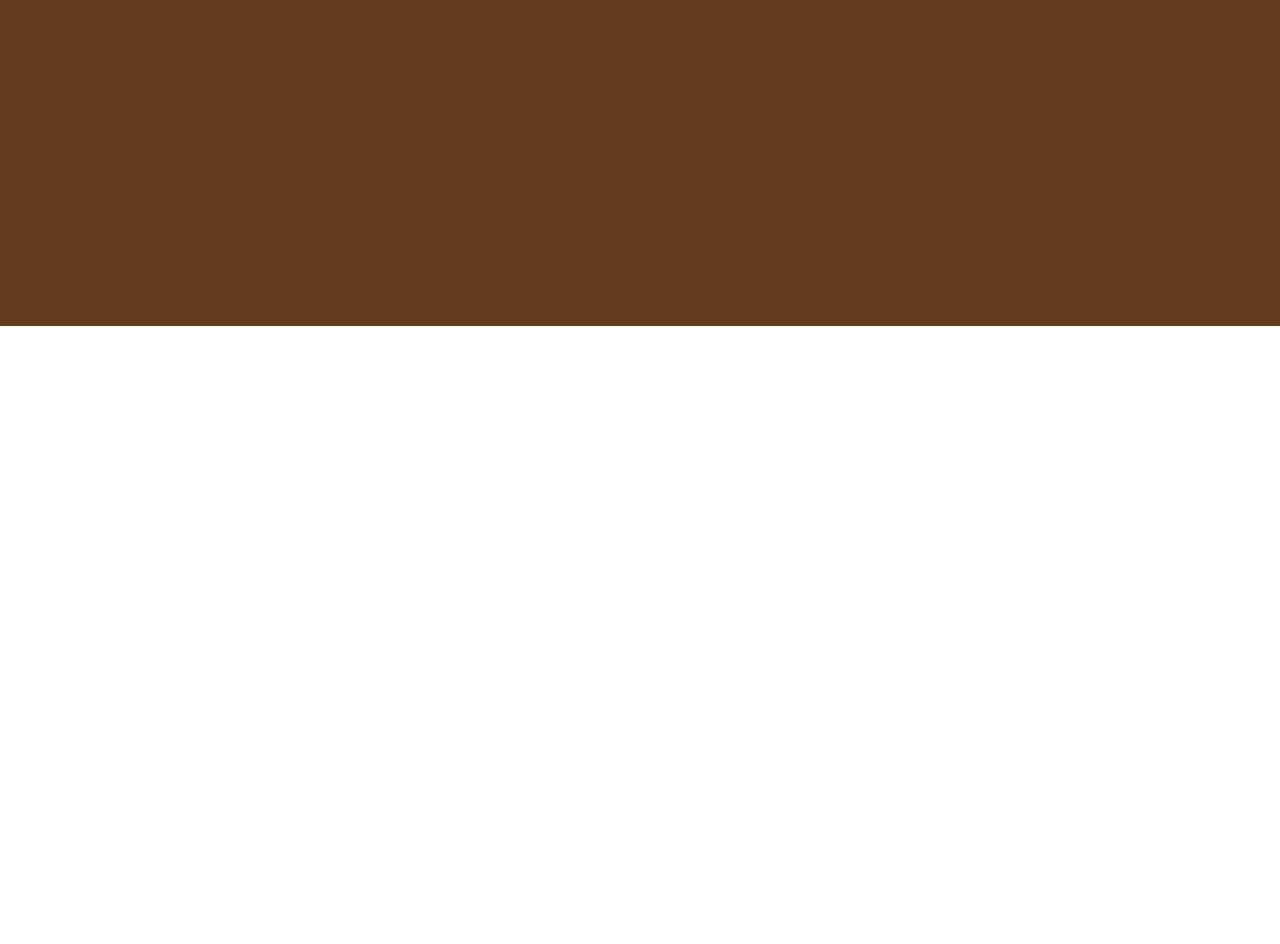
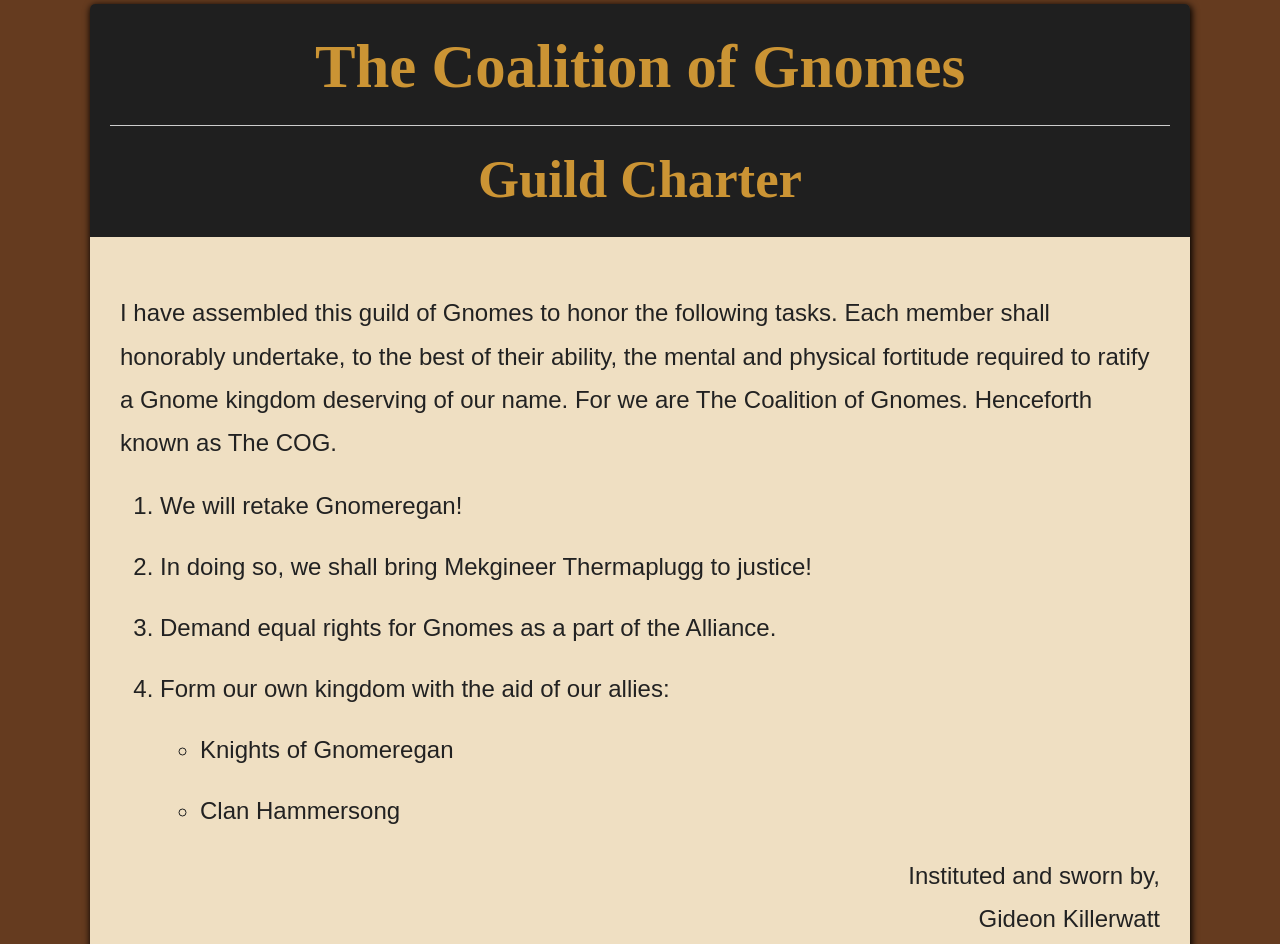
Before and after one commit to shadewebb/the_cog, a plain HTML site: page index.html in a window 1280 px wide. Shown: the part 474-1418 px from the top of the page. Before the commit the page ends 800 px from the top, so only its background shows below. Drawn offline with Linux system fonts and the light colour scheme; a web font is replaced by a local one.

Commit message:
frontpage updates

```diff
--- a/css/style.css
+++ b/css/style.css
@@ -3,16 +3,17 @@
 :root {
   --main-color: hsl(24, 53%, 26%);
   --contrast-color: hsl(0, 0%, 12%);
-  --highlight-color: rgb(255, 206, 101);
+  --highlight-color: hsl(38, 59%, 50%);
 
   --link-font: "Teko", sans-serif;
   --title-font: "Tomorrow", serif;
+  --content-font: "Eagle Lake", sans-serif;
 }
 
 .wrapper {
   width: 100%;
   min-width: 400px;
-  height: 100vh;
+  min-height: 100vh;
 }
 
 /* NAV */
@@ -47,6 +48,7 @@
 
 .homepage {
   background-color: var(--main-color);
+  padding-bottom: 50px;
 }
 
 .title-card {
@@ -58,3 +60,63 @@
 .title-img {
   border-radius: 10px;
 }
+
+.frontpage-main {
+  width: 90vw;
+  max-width: 1100px;
+  margin: auto;
+  margin-top: 50px;
+  border-radius: 5px;
+  box-shadow: 1px 2px 7px 1px black;
+}
+
+.frontpage-title-container {
+  background-color: var(--contrast-color);
+  padding: 20px;
+  border-radius: 5px 5px 0px 0px;
+}
+
+.frontpage-title {
+  text-align: center;
+  font-size: 3.8em;
+  font-family: var(--title-font);
+  color: var(--highlight-color);
+  margin: 0;
+  padding: 0;
+}
+
+.frontpage-subtitle {
+  text-align: center;
+  font-size: 3.3em;
+  font-family: var(--title-font);
+  color: var(--highlight-color);
+  margin: 0;
+  padding: 0;
+}
+
+#charter-introduction {
+  text-align: left;
+  line-height: 1.8em;
+}
+
+.frontpage-content {
+  font-size: 1.5em;
+  font-family: var(--content-font);
+  background-color: hsl(38, 59%, 85%);
+  padding: 30px;
+  border-radius: 0px 0px 5px 5px;
+}
+
+.frontpage-content ol {
+  margin: 0;
+}
+
+.frontpage-content li {
+  margin-bottom: 25px;
+  line-height: 1.5em;
+}
+
+#charter-signature {
+  text-align: right;
+  line-height: 1.8em;
+}
--- a/index.html
+++ b/index.html
@@ -10,6 +10,8 @@
   <meta name="author" content="Shade Webb">
   <link href="https://fonts.googleapis.com/css?family=Teko:300,400,500,600,700&display=swap" rel="stylesheet">
   <link href="https://fonts.googleapis.com/css?family=Tomorrow:300,300i,400,400i,500,500i,600,600i,700,700i,800,800i,900,900i&display=swap" rel="stylesheet">
+  <link href="https://fonts.googleapis.com/css?family=Sen:400,700,800&display=swap" rel="stylesheet">
+  <link href="https://fonts.googleapis.com/css?family=Eagle+Lake&display=swap" rel="stylesheet">
   <link href="css/normalize.css" rel="stylesheet">
   <link href="css/main.css" rel="stylesheet">
   <link href="css/style.css" rel="stylesheet">
@@ -33,6 +35,28 @@
       <img class="title-img" src="image/cog_logo.png">
     </header>
 
+    <main class="frontpage-main">
+      <div class="frontpage-title-container">
+        <h1 class="frontpage-title">The Coalition of Gnomes</h1>
+        <hr>
+        <h2 class="frontpage-subtitle">Guild Charter</h2>
+      </div>
+      <div class="frontpage-content">
+        <p id="charter-introduction">I have assembled this guild of Gnomes to honor the following tasks. Each member shall honorably undertake, to the best of their ability, the mental and physical fortitude required to ratify a Gnome kingdom deserving of our name. For we are The Coalition of Gnomes. Henceforth known as The COG.</p>
+        <ol>
+          <li>We will retake Gnomeregan!</li>
+          <li>In doing so, we shall bring Mekgineer Thermaplugg to justice!</li>
+          <li>Demand equal rights for Gnomes as a part of the Alliance.</li>
+          <li>Form our own kingdom with the aid of our allies:</li>
+          <ul>
+            <li>Knights of Gnomeregan</li>
+            <li>Clan Hammersong</li>
+          </ul>
+        </ol>
+        <p id="charter-signature">Instituted and sworn by, <br> Gideon Killerwatt</p>
+      </div>
+    </main>
+
   </div>
 
 </body>
```
Also changed, not shown: image/parchment_texture.png (added), 1 other file.
